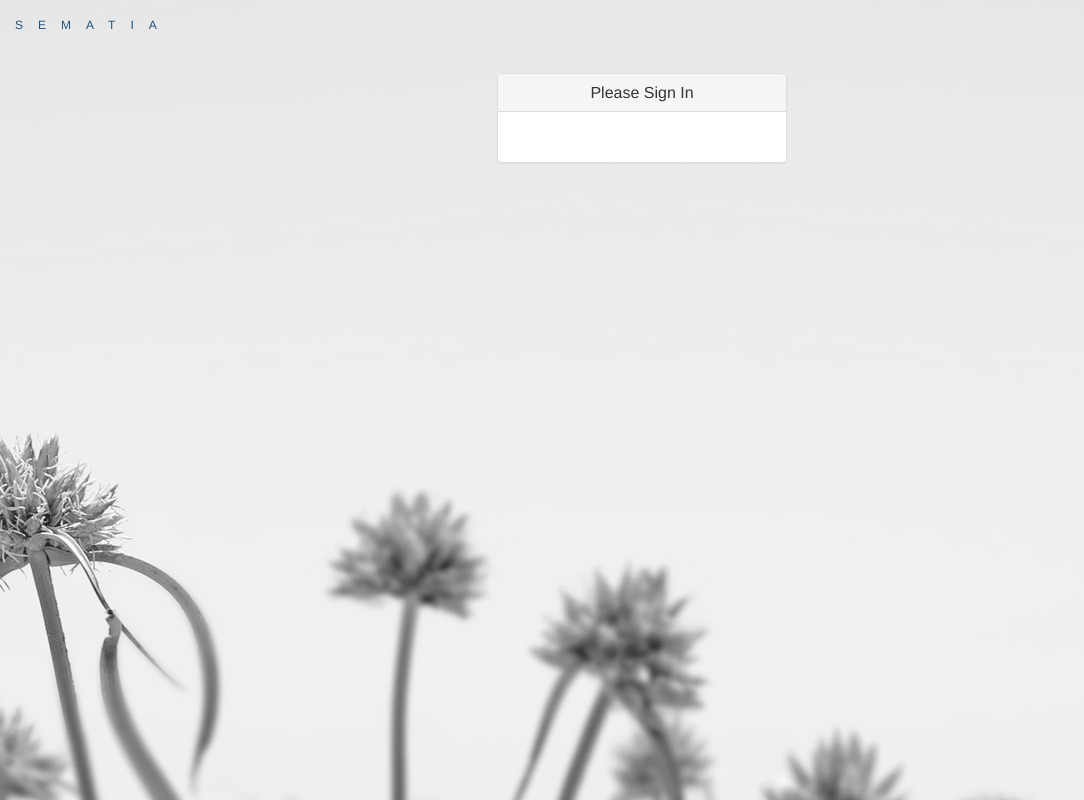
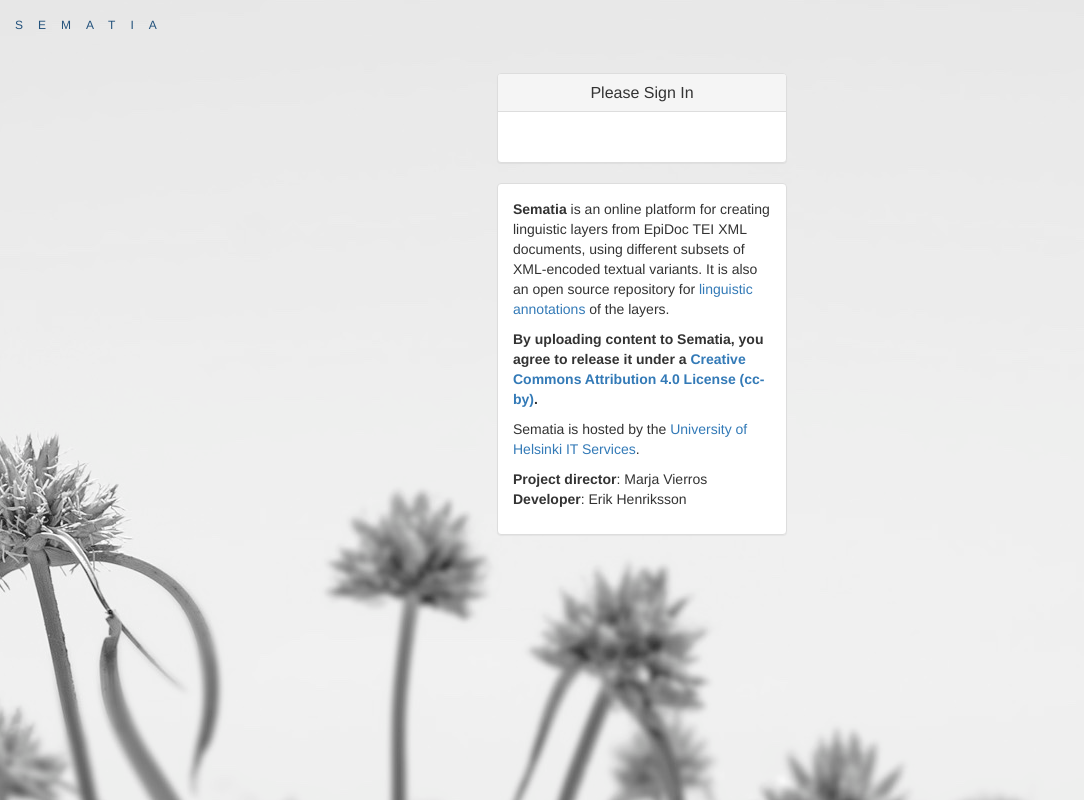
Before and after one commit to ezhenrik/sematia, a Flask app: page /user/ in a window 1280 px wide. Shown: the whole page, without its empty margins (0-1084 px from the left). Run offline with Flask 2, Linux system fonts and the light colour scheme; parts of the project's set-up code (start-up, migrations or seed data) failed here and were passed over; some libraries are stand-ins or nearby versions.

Commit message:
Added disclaimer, updated docs.

```diff
--- a/sematia/static/css/style.css
+++ b/sematia/static/css/style.css
@@ -41,6 +41,10 @@ a:focus {
 
 .smaller, smaller {
     font-size:75%;
+}
+
+.light {
+    font-weight:300;
 }
 
 .table-fixed {
--- a/sematia/static/docs/_build/html/_sources/how_to_use.txt
+++ b/sematia/static/docs/_build/html/_sources/how_to_use.txt
@@ -15,7 +15,7 @@ How to use
     - :underline:`Original` layer gives you the text as it is preserved in the original papyrus, that is, the abbreviations are not resolved (simply marked with a dummy marker “A”), supplied text is omitted (marked with dummy “SU”), the forms written in the papyrus are included (not the regularized forms). The unclear letters (underdot) are included as “certain” letters, so, if you hesitate with some underdotted letters, you can decide not to annotate those words. It is always advisable to keep the Papyrological Navigator page open as well when working with a text!
     - The :underline:`standard` layer gives the text in the form the editor has interpreted it (i.e. according to the Papyrological Navigator, where later corrections may also be available): the abbreviated words are expanded, the supplied text is included, as are regularized spellings. If the editor has not supplied anything in a *lacuna*, the gap is marked with G.
     - The :underline:`variation` layer is based on the original layer. This feature is still under development and there is no need to worry about it for the time being.
-#. **Export the layer text to the annotation framework** (e.g. in Arethusa in `Perseids platform <http://sites.tufts.edu/perseids/>`_.). Click the suitcase icon on the right side of Plain text. This selects the whole text of the wanted layer. Copy it. Paste it to the input window in Arethusa.
+#. **Export the layer text to the annotation framework.** Click the paper plane icon on the right side of Plain text. This transports the layer text into the Arethusa annotation service in `Perseids Platform <http://sites.tufts.edu/perseids/>`_ (you need to have your own account there).
 #. After you have annotated the text, **import your treebank to Sematia**. You first need to “Download Copy” in Arethusa, which saves your treebank to your computer. In Sematia, click ”Upload treebank” in the layer you want to attach the treebank with, browse for the copy you downloaded from Arethusa and select it.
 #. If you wish to **discuss** some matters concerning your layers or treebanks, the envelope icon takes you to the discussion mode (everyone who signs in can see the discussion, but only admin and the owner(s) of the document can take part). If the icon is black, there is no discussion, if it is transparent, there is discussion.
 
@@ -25,7 +25,7 @@ The **date** and **provenance** of each document are taken automatically from th
 
 For each **hand** (i.e. “act of writing”) you can add metadata about the handwriting, the writer / author and text type.
 
-In the expanded view of a document, you see either a number 1 with three layers, or several consecutive numbers, if there are several hands in one papyrus. Under the number is a cogwheel symbol which opens up a window where metadata can be inserted.
+In the expanded view of a document, you see either a number 1 with three layers, or several consecutive numbers, if there are several hands in one papyrus. Under the number is a cogwheel icon which opens up a window where metadata can be inserted.
 
 The idea is to add info, if it exists. Otherwise, leave blank.
 
--- a/sematia/static/docs/_build/html/genindex.html
+++ b/sematia/static/docs/_build/html/genindex.html
@@ -150,7 +150,7 @@
   <div role="contentinfo">
     <p>
         &copy; Copyright 2016, Marja Vierros &amp; Erik Henriksson.
-      Last updated on Jun 16, 2016.
+      Last updated on Jul 05, 2016.
 
     </p>
   </div>
--- a/sematia/static/docs/_build/html/how_to_use.html
+++ b/sematia/static/docs/_build/html/how_to_use.html
@@ -159,7 +159,7 @@
 </ul>
 </div></blockquote>
 </li>
-<li><p class="first"><strong>Export the layer text to the annotation framework</strong> (e.g. in Arethusa in <a class="reference external" href="http://sites.tufts.edu/perseids/">Perseids platform</a>.). Click the suitcase icon on the right side of Plain text. This selects the whole text of the wanted layer. Copy it. Paste it to the input window in Arethusa.</p>
+<li><p class="first"><strong>Export the layer text to the annotation framework.</strong> Click the paper plane icon on the right side of Plain text. This transports the layer text into the Arethusa annotation service in <a class="reference external" href="http://sites.tufts.edu/perseids/">Perseids Platform</a> (you need to have your own account there).</p>
 </li>
 <li><p class="first">After you have annotated the text, <strong>import your treebank to Sematia</strong>. You first need to “Download Copy” in Arethusa, which saves your treebank to your computer. In Sematia, click ”Upload treebank” in the layer you want to attach the treebank with, browse for the copy you downloaded from Arethusa and select it.</p>
 </li>
@@ -169,7 +169,7 @@
 <p class="rubric">Metadata</p>
 <p>The <strong>date</strong> and <strong>provenance</strong> of each document are taken automatically from the PN (HGV) during the import process.</p>
 <p>For each <strong>hand</strong> (i.e. “act of writing”) you can add metadata about the handwriting, the writer / author and text type.</p>
-<p>In the expanded view of a document, you see either a number 1 with three layers, or several consecutive numbers, if there are several hands in one papyrus. Under the number is a cogwheel symbol which opens up a window where metadata can be inserted.</p>
+<p>In the expanded view of a document, you see either a number 1 with three layers, or several consecutive numbers, if there are several hands in one papyrus. Under the number is a cogwheel icon which opens up a window where metadata can be inserted.</p>
 <p>The idea is to add info, if it exists. Otherwise, leave blank.</p>
 <dl class="docutils">
 <dt><strong>Handwriting</strong></dt>
@@ -223,7 +223,7 @@
   <div role="contentinfo">
     <p>
         &copy; Copyright 2016, Marja Vierros &amp; Erik Henriksson.
-      Last updated on Jun 16, 2016.
+      Last updated on Jul 05, 2016.
 
     </p>
   </div>
--- a/sematia/static/docs/_build/html/index.html
+++ b/sematia/static/docs/_build/html/index.html
@@ -166,7 +166,7 @@
   <div role="contentinfo">
     <p>
         &copy; Copyright 2016, Marja Vierros &amp; Erik Henriksson.
-      Last updated on Jun 16, 2016.
+      Last updated on Jul 05, 2016.
 
     </p>
   </div>
--- a/sematia/static/docs/_build/html/search.html
+++ b/sematia/static/docs/_build/html/search.html
@@ -153,7 +153,7 @@
   <div role="contentinfo">
     <p>
         &copy; Copyright 2016, Marja Vierros &amp; Erik Henriksson.
-      Last updated on Jun 16, 2016.
+      Last updated on Jul 05, 2016.
 
     </p>
   </div>
--- a/sematia/templates/pages/signin.html
+++ b/sematia/templates/pages/signin.html
@@ -16,6 +16,23 @@
                     </div>
                     <div class="panel-body">
                         <div class="g-signin2" data-onsuccess="onSignIn"></div>
+                    </div>
+                </div>
+            </div>
+        </div>
+        <div style="text-align:center;">
+            <div class="col-sm-6 col-centered col-fixed">
+                <div class="panel panel-default">
+                    <div class="panel-body light">
+                        <p><strong>Sematia</strong> is an online platform for creating linguistic layers from EpiDoc TEI XML documents, using different subsets of XML-encoded textual variants. It is also an open source repository for <a href="http://www.perseids.org/tools/arethusa/app/" target="_blank">linguistic annotations</a> of the layers.</p>
+                        <p><strong>By uploading content to Sematia, you agree to release it under a <a href="https://creativecommons.org/licenses/by/4.0/" target="_blank">Creative Commons Attribution 4.0 License (cc-by)</a>.</strong></p>
+                        <p>Sematia is hosted by the <a href="https://www.helsinki.fi/en/it/it-services-at-the-university" target="_blank">University of Helsinki IT Services</a>.</p>
+                        <p><strong>Project director</strong>: Marja Vierros<br>
+                        <strong>Developer</strong>: Erik Henriksson</p>
+
+
+
+
                     </div>
                 </div>
             </div>
```
Also changed, not shown: sematia/static/docs/_build/html/searchindex.js (+1 -1 lines), 3 other files.
